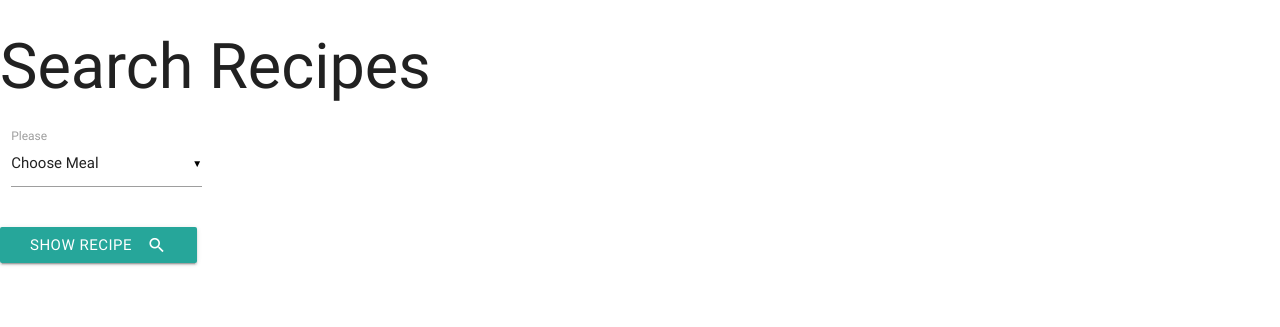
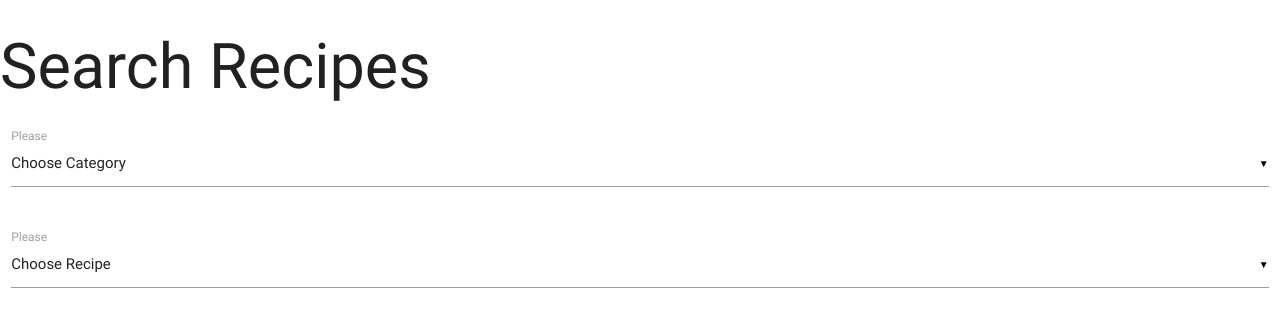
Before and after one commit to Code-Institute-Submissions/the-recipe-book-group, a Flask app: page /search_recipes in a window 1280 px wide. Shown: the top 327 px of the page. Run offline with Flask 2, Linux system fonts and the light colour scheme; data that the repository does not hold is empty; some libraries are stand-ins or nearby versions.

Commit message:
Selector working n searchrecipe.html, delet_recipe route added. Not conntected

```diff
--- a/app.py
+++ b/app.py
@@ -17,16 +17,21 @@ mongo = PyMongo(app)
 @app.route("/")
 @app.route('/get_recipes')
 def get_recipes():
-    return render_template("landingpage.html", recipes=mongo.db.recipes.find())
+    recipes=mongo.db.recipes.find(),
+    categories=mongo.db.categories.find(),
+    return render_template("landingpage.html")
 
 @app.route('/search_recipes')
 def search_recipes():
     recipes=mongo.db.recipes.find()
-    return render_template("/searchrecipes.html")
+    return render_template("/searchrecipes.html", recipes=mongo.db.recipes.find(), categories=mongo.db.categories.find())
 
-@app.route('/display_recipe')
-def display_recipe():
-    return render_template("displayrecipe.html", recipes=mongo.db.recipes.find())
+@app.route('/display_recipe/<recipe_id>')
+def display_recipe(recipe_id):
+    the_recipe = mongo.db.recipes.find_one({"_id": ObjectId(recipe_id)})
+    all_categories = mongo.db.categories.find()
+    return render_template("displayrecipe.html", recipe=the_recipe,
+                                categories=all_categories)
 
 
 
@@ -41,19 +46,17 @@ def insert_recipe():
     return redirect(url_for('show_recipe'))
      # only redirected to show_recipe for test purposes
 
-@app.route('/show_recipe/<recipe_id>')
-def show_recipe(recipe_id):
-    the_recipe = mongo.db.recipes.find_one({"_id": ObjectId(recipes_id)})
-    all_recipes = mongo.db.recipes.find()
-    return render_template("showrecipe.html", recipe=the_recipe,
-                                recipes=all_recipes)
+@app.route('/show_recipe')
+def show_recipe():
+    return render_template("showrecipe.html", recipes=mongo.db.recipes.find())
 
-@app.route('/edit_task/<task_id>')
-def edit_task(task_id):
-    the_task =  mongo.db.tasks.find_one({"_id": ObjectId(task_id)})
-    all_categories =  mongo.db.categories.find()
-    return render_template('edittask.html', task=the_task,
-                           categories=all_categories)
+@app.route('/delete_recipe/ <recipe_id>')
+def delete_recipe(recipe_id):
+    mongo.db.recipes.remove({"_id": ObjectId(recipe_id)})
+    return redirect(url_for('show_recipe'))
+
+
+
 
 if __name__ == '__main__':
     app.run(host=os.environ.get('IP'),
--- a/templates/landingpage.html
+++ b/templates/landingpage.html
@@ -26,6 +26,10 @@
     <li><a href="#!"><i class="material-icons">cloud</i>five</a></li>
   </ul>
   </nav>
+  <div class="row">
+  <a href="{{ url_for('add_recipe')}}" class="waves-effect waves-light btn"><i class="material-icons left">cloud</i>Add Recipe</a>
+  <a class="waves-effect waves-light btn"><i class="material-icons left">cloud</i>Edit Recipe</a>
+  <a href="{{ url_for('search_recipes')}}" class="waves-effect waves-light btn"><i class="material-icons left">cloud</i>Look up Recipe</a>
 
-
+</div>
 {% endblock %}
--- a/templates/searchrecipes.html
+++ b/templates/searchrecipes.html
@@ -1,33 +1,33 @@
  {% extends 'base.html' %}
  {% block content %}
- <div class="test_div">
+ <div>
 <h1>Search Recipes</h1>
 </div>
-
-<form action="{{ url_for('display_recipe') }}">
-
 <div class="row">
-
-  <div class="input-field col s2">
-    <select id="recipe" name="recipe_name">
-      <option value="" disabled selected>Choose Meal</option>
-      {% for recipe in recipes %}
-      <option value="{{ recipe.recipe_name }}">{{ recipe.recipe_name }}</option>
+  <div class="input-field col s12">
+    <select id="category" name="category_name">
+      <option value="" disabled selected>Choose Category</option>
+      {% for cat in categories %}
+      <option value="{{ cat.category_name }}">{{ cat.category_name }}</option>
       {% endfor %}
     </select>
     <label>Please</label>
   </div>
+  </div>
+
+<div class="row">
+  <div class="input-field col s12">
+    <select id="category" name="category_name">
+      <option value="" disabled selected>Choose Recipe</option>
+      {% for rec in recipes %}
+      <option value="{{ rec.recipe_name }}">{{ rec.recipe_name }}</option>
+      {% endfor %}
+    </select>
+    <label>Please</label>
 
   </div>
 
+</div>
 
 
-
- <button  class="btn waves-effect waves-light" type="submit" name="action">Show recipe
-    <i class="material-icons right">search</i>
-  </button>
-
-
-  </form>
-
     {% endblock %}
```
